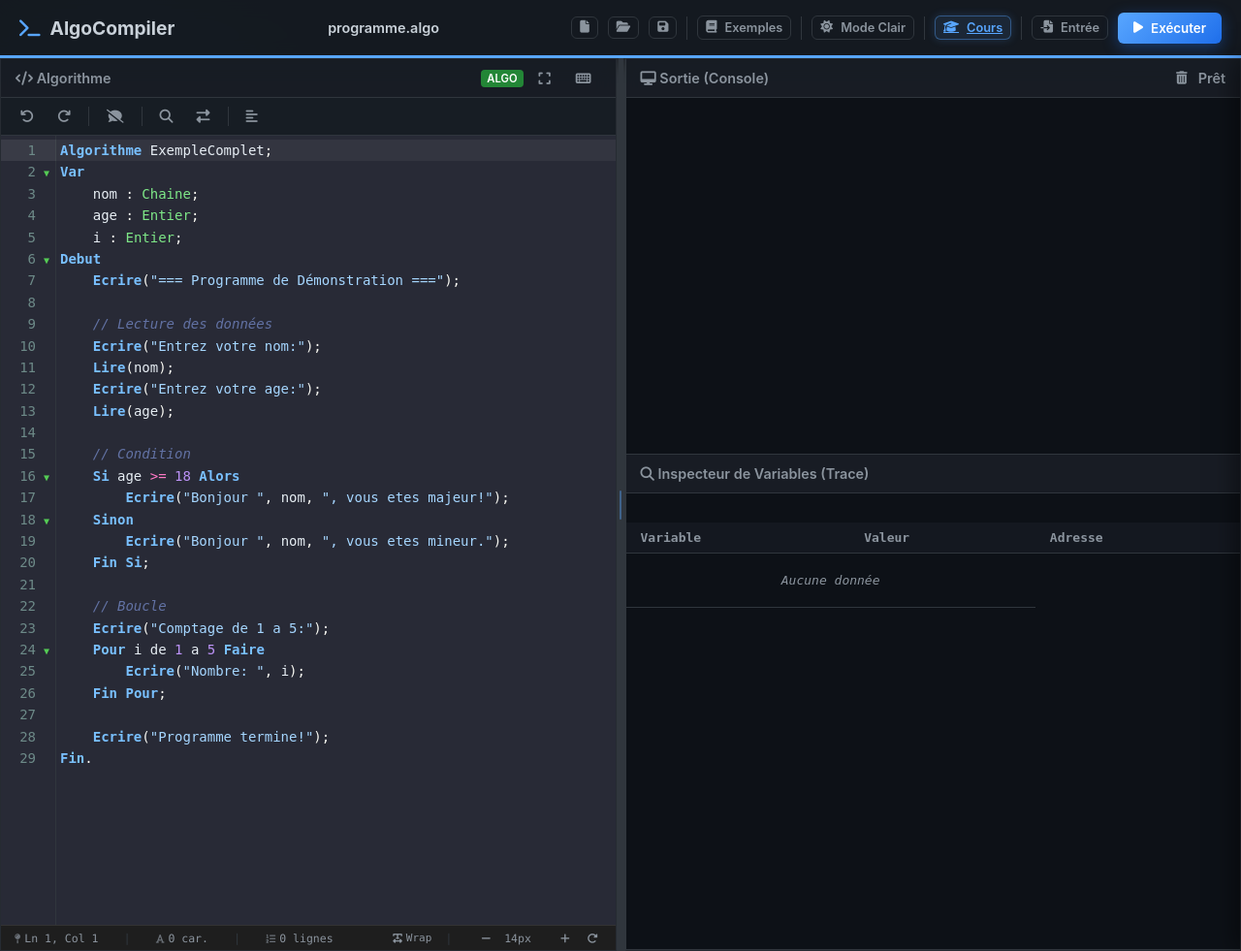
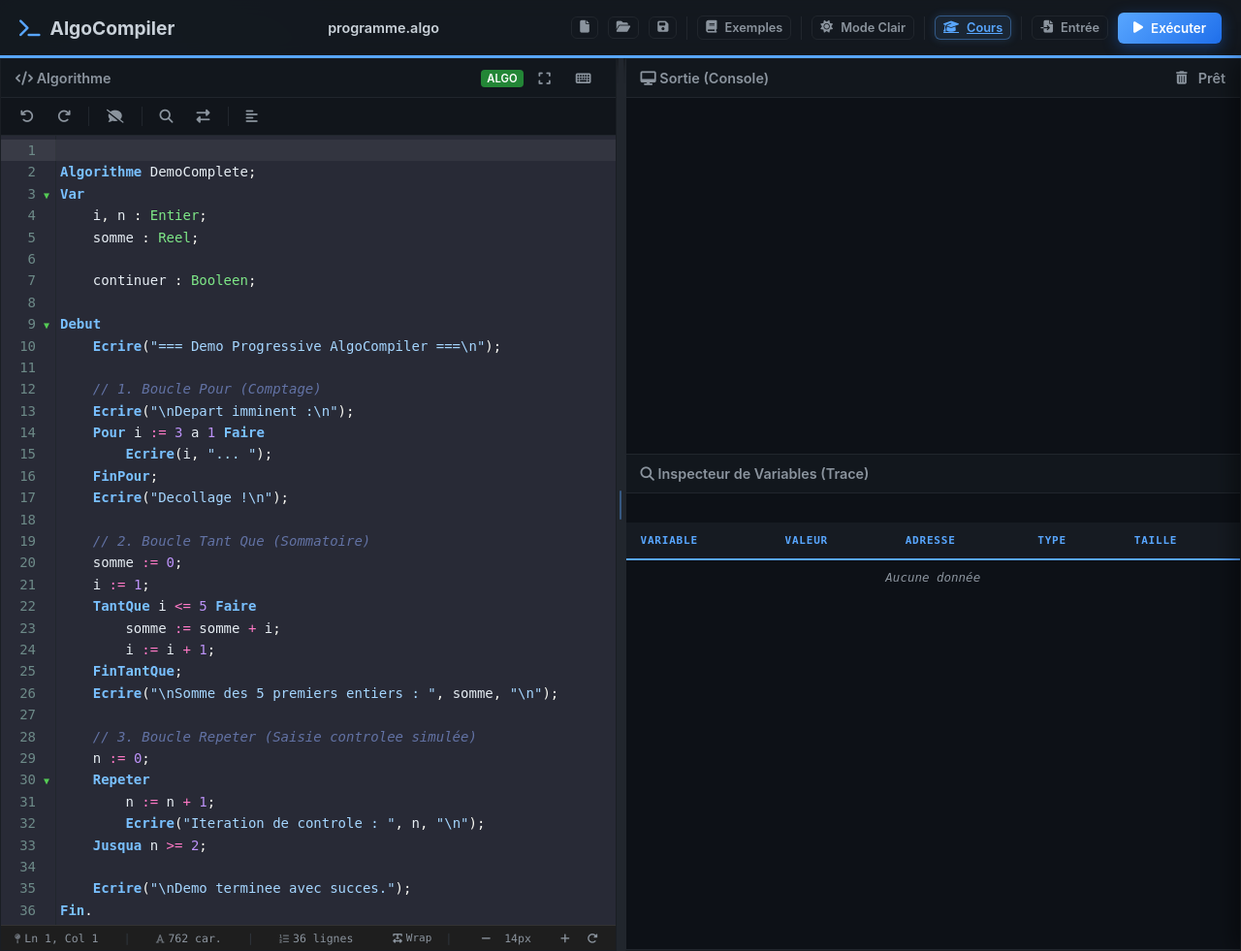
Before and after one commit to hosniadilemp-a11y/Algorithemic_language_compiler, a Flask app: page / in a window 1280 px wide. Shown: the whole page at 97% size. Run offline with Flask 3, Linux system fonts and the light colour scheme; data that the repository does not hold is empty.

Commit message:
feat: Implement initial web-based editor interface using CodeMirror, including advanced styling, interactive features, and core frontend logic.

```diff
--- a/src/web/static/editor-enhancements.css
+++ b/src/web/static/editor-enhancements.css
@@ -122,15 +122,19 @@
     background: rgba(255, 0, 0, 0.2);
 }
 
-/* Fullscreen mode */
-.CodeMirror-fullscreen {
-    position: fixed !important;
-    top: 0;
-    left: 0;
-    right: 0;
-    bottom: 0;
-    height: 100% !important;
-    z-index: 9999;
+/* IDE-wide Fullscreen */
+.container:fullscreen {
+    background-color: var(--bg-main) !important;
+    padding: 0;
+    margin: 0;
+    width: 100vw;
+    height: 100vh;
+}
+
+/* Ensure editor fills space in fullscreen */
+.container:fullscreen .editor-layout {
+    height: calc(100vh - 60px);
+    /* Adjust based on header height */
 }
 
 /* Line wrapping indicator */
--- a/src/web/static/script.js
+++ b/src/web/static/script.js
@@ -1,6 +1,5 @@
 document.addEventListener('DOMContentLoaded', () => {
     const runBtn = document.getElementById('run-btn');
-    const downloadBtn = document.getElementById('download-btn');
     const clearConsoleBtn = document.getElementById('clear-console-btn');
     const filenameInput = document.getElementById('filename-input');
     const codeEditorElement = document.getElementById('code-editor');
@@ -33,7 +32,7 @@ document.addEventListener('DOMContentLoaded', () => {
 
     // Initialize CodeMirror with sophisticated IDE features
     if (codeEditorElement) {
-        window.editor = CodeMirror.fromTextArea(codeEditorElement, {
+        editor = CodeMirror.fromTextArea(codeEditorElement, {
             mode: "algo", // Use custom mode from algo-mode.js
             theme: "dracula",
             lineNumbers: true,
@@ -136,7 +135,7 @@ document.addEventListener('DOMContentLoaded', () => {
                     cm.indentSelection("subtract");
                 },
                 "F11": function (cm) {                // Fullscreen
-                    cm.setOption("fullScreen", !cm.getOption("fullScreen"));
+                    toggleIDEFullscreen();
                 },
                 "Enter": function (cm) {
                     if (cm.getOption("disableInput")) return CodeMirror.Pass;
@@ -213,28 +212,42 @@ document.addEventListener('DOMContentLoaded', () => {
             }
         });
 
-        // Fullscreen mode handler
-        editor.on("optionChange", function (cm, option) {
-            if (option === "fullScreen") {
-                var wrap = cm.getWrapperElement();
-                if (cm.getOption("fullScreen")) {
-                    wrap.style.position = "fixed";
-                    wrap.style.top = "0";
-                    wrap.style.left = "0";
-                    wrap.style.right = "0";
-                    wrap.style.bottom = "0";
-                    wrap.style.zIndex = "9999";
-                } else {
-                    wrap.style.position = "";
-                    wrap.style.top = "";
-                    wrap.style.left = "";
-                    wrap.style.right = "";
-                    wrap.style.bottom = "";
-                    wrap.style.zIndex = "";
-                }
-            }
-        });
+        // (Removed editor-only fullscreen option mapping)
     }
+
+    // ═══════════════════════════════════════════════════════════
+    // FULLSCREEN LOGIC (IDE-WIDE)
+    // ═══════════════════════════════════════════════════════════
+    function toggleIDEFullscreen() {
+        const container = document.querySelector('.container');
+        if (!document.fullscreenElement) {
+            container.requestFullscreen().catch(err => {
+                console.error(`Error attempting to enable full-screen mode: ${err.message}`);
+                // Fallback to editor-only if IDE-wide fails? No, user wants IDE-wide.
+            });
+        } else {
+            document.exitFullscreen();
+        }
+    }
+
+    const fullscreenBtn = document.getElementById('fullscreen-btn');
+    if (fullscreenBtn) {
+        fullscreenBtn.addEventListener('click', toggleIDEFullscreen);
+    }
+
+    document.addEventListener('fullscreenchange', () => {
+        const isFS = !!document.fullscreenElement;
+        if (fullscreenBtn) {
+            fullscreenBtn.title = isFS ? 'Quitter le plein écran (F11)' : 'Plein Écran (F11)';
+            fullscreenBtn.innerHTML = isFS
+                ? '<i class="fas fa-compress"></i>'
+                : '<i class="fas fa-expand"></i>';
+        }
+        // Force editor refresh on transition
+        if (editor) {
+            setTimeout(() => editor.refresh(), 100);
+        }
+    });
 
     // Code formatting function for Algo - Refined for structural alignment
     function formatAlgoCode(cm) {
@@ -360,29 +373,7 @@ document.addEventListener('DOMContentLoaded', () => {
 
     if (wordWrapBtn) wordWrapBtn.addEventListener('click', toggleWordWrap);
 
-    // ═══════════════════════════════════════════════════════════
-    // FULLSCREEN BUTTON (in pane header)
-    // ═══════════════════════════════════════════════════════════
-    const fullscreenBtn = document.getElementById('fullscreen-btn');
-    if (fullscreenBtn && editor) {
-        fullscreenBtn.addEventListener('click', () => {
-            const isFS = editor.getOption('fullScreen');
-            editor.setOption('fullScreen', !isFS);
-            fullscreenBtn.title = isFS ? 'Plein Écran (F11)' : 'Quitter le plein écran (F11)';
-            fullscreenBtn.innerHTML = isFS
-                ? '<i class="fas fa-expand"></i>'
-                : '<i class="fas fa-compress"></i>';
-        });
-        // Also update button icon when F11 is used
-        editor.on('optionChange', (cm, opt) => {
-            if (opt === 'fullScreen' && fullscreenBtn) {
-                const isFS = cm.getOption('fullScreen');
-                fullscreenBtn.innerHTML = isFS
-                    ? '<i class="fas fa-compress"></i>'
-                    : '<i class="fas fa-expand"></i>';
-            }
-        });
-    }
+    // (IDE-wide fullscreen logic moved above)
 
     // ═══════════════════════════════════════════════════════════
     // KEYBOARD SHORTCUTS MODAL
@@ -397,14 +388,23 @@ document.addEventListener('DOMContentLoaded', () => {
         shortcutsOverlay.style.display = 'block';
     }
 
-    function closeShortcutsModal() {
+    function closeShortcutsModal(e) {
+        if (e) e.stopPropagation();
         shortcutsModal.style.display = 'none';
         shortcutsOverlay.style.display = 'none';
     }
 
-    if (shortcutsBtn) shortcutsBtn.addEventListener('click', openShortcutsModal);
+    if (shortcutsBtn) shortcutsBtn.addEventListener('click', (e) => {
+        e.stopPropagation();
+        openShortcutsModal();
+    });
     if (closeShortcutsBtn) closeShortcutsBtn.addEventListener('click', closeShortcutsModal);
     if (shortcutsOverlay) shortcutsOverlay.addEventListener('click', closeShortcutsModal);
+
+    // Prevent clicks inside the modal from closing it via overlay listener
+    if (shortcutsModal) {
+        shortcutsModal.addEventListener('click', (e) => e.stopPropagation());
+    }
     document.addEventListener('keydown', (e) => {
         if (e.key === 'Escape' && shortcutsModal && shortcutsModal.style.display !== 'none') {
             closeShortcutsModal();
@@ -833,7 +833,11 @@ Fin.`);
                 "Strings": { icon: "fas fa-language", label: "Chaînes de Caractères" },
                 "Pointers": { icon: "fas fa-bullseye", label: "Pointeurs" },
                 "Dynamic Allocation": { icon: "fas fa-link", label: "Allocation Dynamique" },
-                "Functions": { icon: "fas fa-cogs", label: "Fonctions & Procédures" }
+                "Functions": { icon: "fas fa-cogs", label: "Fonctions & Procédures" },
+                "Enregistrements": { icon: "fas fa-id-badge", label: "Enregistrements (Struct)" },
+                "Listes_Chainees": { icon: "fas fa-project-diagram", label: "Listes Chaînées" },
+                "Piles": { icon: "fas fa-layer-group", label: "Piles (Stack)" },
+                "Files": { icon: "fas fa-stream", label: "Files (Queue)" }
             };
 
             // Process predefined tracked categories
@@ -1010,6 +1014,12 @@ Fin.`);
             row.appendChild(addrCell);
             row.appendChild(typeCell);
             row.appendChild(sizeCell);
+
+            // Add data-type for CSS styling
+            if (info && info.type) {
+                row.setAttribute('data-type', info.type.toUpperCase());
+            }
+
             variablesBody.appendChild(row);
         }
     }
--- a/src/web/static/style.css
+++ b/src/web/static/style.css
@@ -1,29 +1,30 @@
 :root {
-    --bg-color: #0d1117;
-    /* Deep space background */
-    --pane-bg: rgba(22, 27, 34, 0.8);
-    /* Glass effect */
+    --bg-color: #05070a;
+    /* Ultra deep night background */
+    --pane-bg: rgba(13, 17, 23, 0.9);
+    /* Darker glass effect */
     --accent: #58a6ff;
     --accent-hover: #1f6feb;
     --text-primary: #c9d1d9;
     --text-secondary: #8b949e;
-    --border: #30363d;
-    --console-bg: #0d1117;
+    --border: #21262d;
+    --console-bg: #010409;
     --font-mono: 'Fira Code', monospace;
     --font-sans: 'Inter', sans-serif;
-    --shadow-glow: 0 0 15px rgba(88, 166, 255, 0.2);
+    --shadow-glow: 0 0 20px rgba(0, 0, 0, 0.6);
 }
 
 body.light-theme {
-    --bg-color: #f4f8ff;
-    --pane-bg: rgba(255, 255, 255, 0.88);
-    --accent: #1f6feb;
-    --accent-hover: #174ea6;
-    --text-primary: #1f2a38;
-    --text-secondary: #5a6a80;
-    --border: #d5deea;
+    --bg-color: #f7f9fc;
+    --pane-bg: rgba(255, 255, 255, 0.95);
+    --accent: #0969da;
+    --accent-hover: #0550ae;
+    --text-primary: #1f2328;
+    --text-secondary: #444d56;
+    /* Darker for better contrast */
+    --border: #d0d7de;
     --console-bg: #ffffff;
-    --shadow-glow: 0 0 15px rgba(31, 111, 235, 0.18);
+    --shadow-glow: 0 0 15px rgba(9, 105, 218, 0.15);
 }
 
 body.light-theme {
@@ -478,12 +493,111 @@ th {
 }
 
 td {
-    color: #e6edf3;
+    color: var(--text-primary);
+    font-family: var(--font-mono);
+    border-bottom: 1px solid var(--border);
+}
+
+/* Variable Inspector Specifics */
+#variables-table {
+    border-spacing: 0;
+    font-size: 12.5px;
+}
+
+#variables-table th {
+    background-color: #161b22;
+    /* Slightly lighter than the pane bg for depth */
+    border-bottom: 2px solid var(--accent);
+    color: var(--accent);
+    font-size: 11px;
+    text-transform: uppercase;
+    letter-spacing: 0.8px;
+    padding: 12px 15px;
+    box-shadow: 0 2px 4px rgba(0, 0, 0, 0.2);
+}
+
+body.light-theme #variables-table th {
+    background-color: #f1f4f9;
+    box-shadow: none;
+}
+
+#variables-table td {
+    padding: 10px 15px;
+    transition: background-color 0.2s;
+    border-bottom: 1px solid var(--border);
+}
+
+#variables-table tr:last-child td {
+    border-bottom: none;
+}
+
+#variables-table tr:hover td {
+    background-color: rgba(88, 166, 255, 0.08);
+}
+
+body.light-theme #variables-table tr:hover td {
+    background-color: rgba(9, 105, 218, 0.05);
+}
+
+/* Value Coloring based on content (simulated simple highlighting) */
+.font-mono {
     font-family: var(--font-mono);
 }
 
-tr:hover td {
-    background-color: rgba(88, 166, 255, 0.1);
+/* Address column styling */
+td:nth-child(3) {
+    color: var(--text-secondary);
+    font-size: 11px;
+}
+
+/* Type column styling - Harmonious Colors */
+td:nth-child(4) {
+    font-weight: 600;
+    font-size: 11px;
+}
+
+/* Color coding based on type */
+/* Pointers */
+[data-type*="POINTEUR"] td:nth-child(4),
+[data-type*="Pointeur"] td:nth-child(4) {
+    color: #d2a8ff;
+}
+
+/* Strings */
+[data-type*="CHAINE"] td:nth-child(4),
+[data-type*="Chaine"] td:nth-child(4) {
+    color: #7ee787;
+}
+
+/* Numbers */
+[data-type*="ENTIER"] td:nth-child(4),
+[data-type*="REEL"] td:nth-child(4) {
+    color: #a5d6ff;
+}
+
+/* Booleans */
+[data-type*="BOOLEEN"] td:nth-child(4) {
+    color: #ffab70;
+}
+
+body.light-theme td:nth-child(4) {
+    opacity: 0.9;
+}
+
+body.light-theme [data-type*="POINTEUR"] td:nth-child(4) {
+    color: #8250df;
+}
+
+body.light-theme [data-type*="CHAINE"] td:nth-child(4) {
+    color: #1a7f37;
+}
+
+body.light-theme [data-type*="ENTIER"] td:nth-child(4) {
+    color: #0969da;
+}
+
+body.light-theme [data-type*="BOOLEEN"] td:nth-child(4) {
+    color: #bc4c00;
 }
 
 .placeholder-text {
--- a/src/web/templates/index.html
+++ b/src/web/templates/index.html
@@ -15,6 +15,8 @@
     <link rel="stylesheet"
         href="https://cdnjs.cloudflare.com/ajax/libs/codemirror/5.65.2/addon/fold/foldgutter.min.css">
     <link rel="stylesheet" href="https://cdnjs.cloudflare.com/ajax/libs/codemirror/5.65.2/addon/dialog/dialog.min.css">
+    <link rel="stylesheet"
+        href="https://cdnjs.cloudflare.com/ajax/libs/codemirror/5.65.2/addon/display/fullscreen.min.css">
     <link rel="stylesheet"
         href="https://cdnjs.cloudflare.com/ajax/libs/codemirror/5.65.2/addon/scroll/simplescrollbars.min.css">
     <link rel="stylesheet" href="{{ url_for('static', filename='intellisense-icons.css') }}?v=9">
@@ -68,7 +70,6 @@
                     <i class="fas fa-save"></i>
                 </button>
                 <div class="separator"></div>
-                <!-- Sliding Examples Panel Button -->
                 <button id="open-examples-btn" class="btn secondary" title="Ouvrir la bibliothèque d'exemples">
                     <i class="fas fa-book"></i> Exemples
                 </button>
@@ -106,62 +107,61 @@
                                 class="fas fa-keyboard"></i></button>
                     </div>
                 </div>
-                <!-- Editor Toolbar -->
                 <div class="editor-toolbar">
-                    <button id="undo-btn" class="toolbar-btn" title="Annuler (Ctrl+Z)">
-                        <i class="fas fa-undo"></i>
-                    </button>
-                    <button id="redo-btn" class="toolbar-btn" title="Refaire (Ctrl+Y)">
-                        <i class="fas fa-redo"></i>
-                    </button>
+                    <button id="undo-btn" class="toolbar-btn" title="Annuler (Ctrl+Z)"><i
+                            class="fas fa-undo"></i></button>
+                    <button id="redo-btn" class="toolbar-btn" title="Refaire (Ctrl+Y)"><i
+                            class="fas fa-redo"></i></button>
                     <div class="toolbar-separator"></div>
-                    <button id="comment-btn" class="toolbar-btn" title="Commenter/Décommenter (Ctrl+/)">
-                        <i class="fas fa-comment-slash"></i>
-                    </button>
+                    <button id="comment-btn" class="toolbar-btn" title="Commenter/Décommenter (Ctrl+/)"><i
+                            class="fas fa-comment-slash"></i></button>
                     <div class="toolbar-separator"></div>
-                    <button id="search-btn" class="toolbar-btn" title="Rechercher (Ctrl+F)">
-                        <i class="fas fa-search"></i>
-                    </button>
-                    <button id="replace-btn" class="toolbar-btn" title="Remplacer (Ctrl+H)">
-                        <i class="fas fa-exchange-alt"></i>
-                    </button>
+                    <button id="search-btn" class="toolbar-btn" title="Rechercher (Ctrl+F)"><i
+                            class="fas fa-search"></i></button>
+                    <button id="replace-btn" class="toolbar-btn" title="Remplacer (Ctrl+H)"><i
+                            class="fas fa-exchange-alt"></i></button>
                     <div class="toolbar-separator"></div>
-                    <button id="format-btn" class="toolbar-btn" title="Formater le code">
-                        <i class="fas fa-align-left"></i>
-                    </button>
+                    <button id="format-btn" class="toolbar-btn" title="Formater le code"><i
+                            class="fas fa-align-left"></i></button>
                 </div>
-                <!-- Editor placeholder -->
-                <textarea id="code-editor" spellcheck="false">Algorithme ExempleComplet;
+                <textarea id="code-editor" spellcheck="false">
+
+Algorithme DemoComplete;
 Var
-    nom : Chaine;
-    age : Entier;
-    i : Entier;
+    i, n : Entier;
+    somme : Reel;
+
+    continuer : Booleen;
+
 Debut
-    Ecrire("=== Programme de Démonstration ===");
+    Ecrire("=== Demo Progressive AlgoCompiler ===\n");
 
-    // Lecture des données
-    Ecrire("Entrez votre nom:");
-    Lire(nom);
-    Ecrire("Entrez votre age:");
-    Lire(age);
+    // 1. Boucle Pour (Comptage)
+    Ecrire("\nDepart imminent :\n");
+    Pour i := 3 a 1 Faire
+        Ecrire(i, "... ");
+    FinPour;
+    Ecrire("Decollage !\n");
 
-    // Condition
-    Si age >= 18 Alors
-        Ecrire("Bonjour ", nom, ", vous etes majeur!");
-    Sinon
-        Ecrire("Bonjour ", nom, ", vous etes mineur.");
-    Fin Si;
+    // 2. Boucle Tant Que (Sommatoire)
+    somme := 0;
+    i := 1;
+    TantQue i <= 5 Faire
+        somme := somme + i;
+        i := i + 1;
+    FinTantQue;
+    Ecrire("\nSomme des 5 premiers entiers : ", somme, "\n");
 
-    // Boucle
-    Ecrire("Comptage de 1 a 5:");
-    Pour i de 1 a 5 Faire
-        Ecrire("Nombre: ", i);
-    Fin Pour;
+    // 3. Boucle Repeter (Saisie controlee simulée)
+    n := 0;
+    Repeter
+        n := n + 1;
+        Ecrire("Iteration de controle : ", n, "\n");
+    Jusqua n >= 2;
 
-    Ecrire("Programme termine!");
+    Ecrire("\nDemo terminee avec succes.");
 Fin.</textarea>
 
-                <!-- Status Bar -->
                 <div id="editor-status-bar" class="editor-status-bar">
                     <div class="status-left">
                         <span id="status-cursor" class="status-item" title="Ligne et Colonne"><i
@@ -188,17 +188,14 @@ Fin.</textarea>
                 </div>
             </div>
 
-            <!-- Resizable Drag Splitter -->
             <div id="pane-splitter" class="pane-splitter" title="Redimensionner"></div>
 
             <div class="pane output-pane">
-                <!-- Console Section -->
                 <div class="pane-header">
                     <span><i class="fas fa-desktop"></i> Sortie (Console)</span>
                     <div style="display: flex; gap: 5px; align-items: center;">
-                        <button id="clear-console-btn" class="icon-btn" title="Effacer la console">
-                            <i class="fas fa-trash-alt"></i>
-                        </button>
+                        <button id="clear-console-btn" class="icon-btn" title="Effacer la console"><i
+                                class="fas fa-trash-alt"></i></button>
                         <span id="status-badge" class="badge">Prêt</span>
                     </div>
                 </div>
@@ -210,7 +207,6 @@ Fin.</textarea>
                     </div>
                 </div>
 
-                <!-- Variable Inspector Section -->
                 <div class="pane-header">
                     <span><i class="fas fa-search"></i> Inspecteur de Variables (Trace)</span>
                 </div>
@@ -221,28 +217,24 @@ Fin.</textarea>
                                 <th>Variable</th>
                                 <th>Valeur</th>
                                 <th>Adresse</th>
+                                <th>Type</th>
+                                <th>Taille</th>
                             </tr>
                         </thead>
                         <tbody id="variables-body">
-                            <!-- Variables will appear here -->
                             <tr>
-                                <td colspan="2" class="placeholder-text">Aucune donnée</td>
+                                <td colspan="5" class="placeholder-text">Aucune donnée</td>
                             </tr>
                         </tbody>
                     </table>
                 </div>
-
-                <!-- Transpiled Output Removed -->
             </div>
         </main>
-    </div>
 
-    <!-- Keyboard Shortcuts Modal -->
         <div id="shortcuts-modal" class="shortcuts-modal" style="display:none;">
-        <div class="shortcuts-modal-content">
             <div class="shortcuts-modal-header">
                 <h3><i class="fas fa-keyboard"></i> Raccourcis Clavier</h3>
-                <button id="close-shortcuts-btn" class="icon-btn"><i class="fas fa-times"></i></button>
+                <button id="close-shortcuts-btn" class="icon-btn" title="Fermer"><i class="fas fa-times"></i></button>
             </div>
             <div class="shortcuts-grid">
                 <div class="shortcuts-col">
@@ -253,47 +245,37 @@ Fin.</textarea>
                     <div class="shortcuts-section-title">Édition</div>
                     <div class="shortcut-row"><kbd>Ctrl</kbd>+<kbd>Z</kbd><span>Annuler</span></div>
                     <div class="shortcut-row"><kbd>Ctrl</kbd>+<kbd>Y</kbd><span>Rétablir</span></div>
-                    <div class="shortcut-row"><kbd>Ctrl</kbd>+<kbd>/</kbd><span>Commenter/Décommenter</span></div>
-                    <div class="shortcut-row"><kbd>Ctrl</kbd>+<kbd>Shift</kbd>+<kbd>D</kbd><span>Dupliquer la
-                            ligne</span></div>
-                    <div class="shortcut-row"><kbd>Alt</kbd>+<kbd>↑/↓</kbd><span>Déplacer la ligne</span></div>
+                    <div class="shortcut-row"><kbd>Ctrl</kbd>+<kbd>/</kbd><span>Commenter</span></div>
+                    <div class="shortcut-row"><kbd>Ctrl</kbd>+<kbd>Shift</kbd>+<kbd>D</kbd><span>Dupliquer</span></div>
+                    <div class="shortcut-row"><kbd>Alt</kbd>+<kbd>↑/↓</kbd><span>Bouger ligne</span></div>
                 </div>
                 <div class="shortcuts-col">
-                    <div class="shortcuts-section-title">Navigation</div>
+                    <div class="shortcuts-section-title">Général</div>
+                    <div class="shortcut-row"><kbd>F5</kbd><span>Exécuter</span></div>
+                    <div class="shortcut-row"><kbd>F11</kbd><span>Plein écran</span></div>
                     <div class="shortcut-row"><kbd>Ctrl</kbd>+<kbd>F</kbd><span>Rechercher</span></div>
                     <div class="shortcut-row"><kbd>Ctrl</kbd>+<kbd>H</kbd><span>Remplacer</span></div>
-                    <div class="shortcut-row"><kbd>Ctrl</kbd>+<kbd>G</kbd><span>Aller à la ligne</span></div>
-                    <div class="shortcut-row"><kbd>Ctrl</kbd>+<kbd>D</kbd><span>Sélection multiple</span></div>
-                    <div class="shortcuts-section-title">Affichage</div>
-                    <div class="shortcut-row"><kbd>F11</kbd><span>Plein écran</span></div>
-                    <div class="shortcut-row"><kbd>Ctrl</kbd>+<kbd>=</kbd><span>Zoom avant</span></div>
-                    <div class="shortcut-row"><kbd>Ctrl</kbd>+<kbd>-</kbd><span>Zoom arrière</span></div>
-                    <div class="shortcut-row"><kbd>Ctrl</kbd>+<kbd>Space</kbd><span>Autocomplétion</span></div>
-                    <div class="shortcut-row"><kbd>Ctrl</kbd>+<kbd>Shift</kbd>+<kbd>F</kbd><span>Formater le code</span>
-                    </div>
-                    <div class="shortcut-row"><kbd>F5</kbd><span>Exécuter</span></div>
-                </div>
+                    <div class="shortcut-row"><kbd>Ctrl</kbd>+<kbd>Space</kbd><span>Auto-complétion</span></div>
+                    <div class="shortcut-row"><kbd>Ctrl</kbd>+<kbd>Plus/Moins</kbd><span>Zoom</span></div>
+                    <div class="shortcut-row"><kbd>Ctrl</kbd>+<kbd>Shift</kbd>+<kbd>F</kbd><span>Formater</span></div>
                 </div>
             </div>
         </div>
         <div id="shortcuts-overlay" class="shortcuts-overlay" style="display:none;"></div>
 
-    <!-- Off-Canvas Examples Sidebar (Barre Coulissante) -->
         <div id="examples-sidebar" class="examples-sidebar">
             <div class="examples-header">
                 <h3><i class="fas fa-book"></i> Bibliothèque d'Exemples</h3>
-            <button id="close-examples-btn" class="icon-btn" title="Fermer">
-                <i class="fas fa-times"></i>
-            </button>
+                <button id="close-examples-btn" class="icon-btn" title="Fermer"><i class="fas fa-times"></i></button>
             </div>
             <div id="examples-content" class="examples-content">
-            <!-- Example categories and buttons will be injected here by Javascript -->
                 <div class="placeholder-text text-center mt-5">
-                <i class="fas fa-spinner fa-spin fa-2x"></i><br><br>Chargement des exemples...
+                    <i class="fas fa-spinner fa-spin fa-2x"></i><br><br>Chargement...
                 </div>
             </div>
         </div>
         <div id="examples-overlay" class="examples-overlay"></div>
+    </div>
 
     <script src="{{ url_for('static', filename='algo-mode.js') }}?v=10"></script>
     <script src="{{ url_for('static', filename='algo-hints.js') }}?v=10"></script>
```
Also changed, not shown: other parts of src/web/static/style.css (+73 -0 lines), traceback_debug.txt (added, +13 -0 lines). Lines whose indentation alone changed are shown as unchanged.
